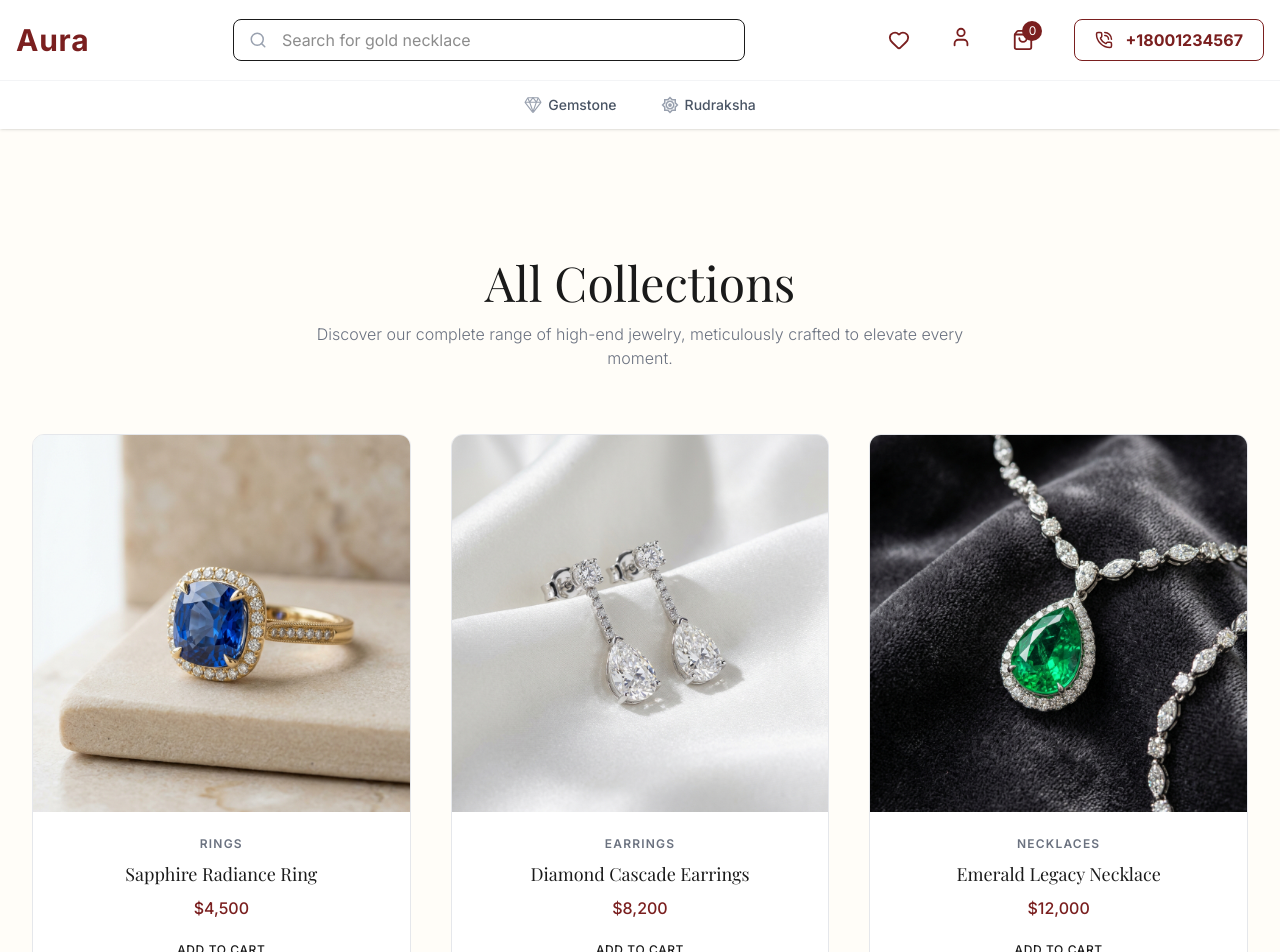
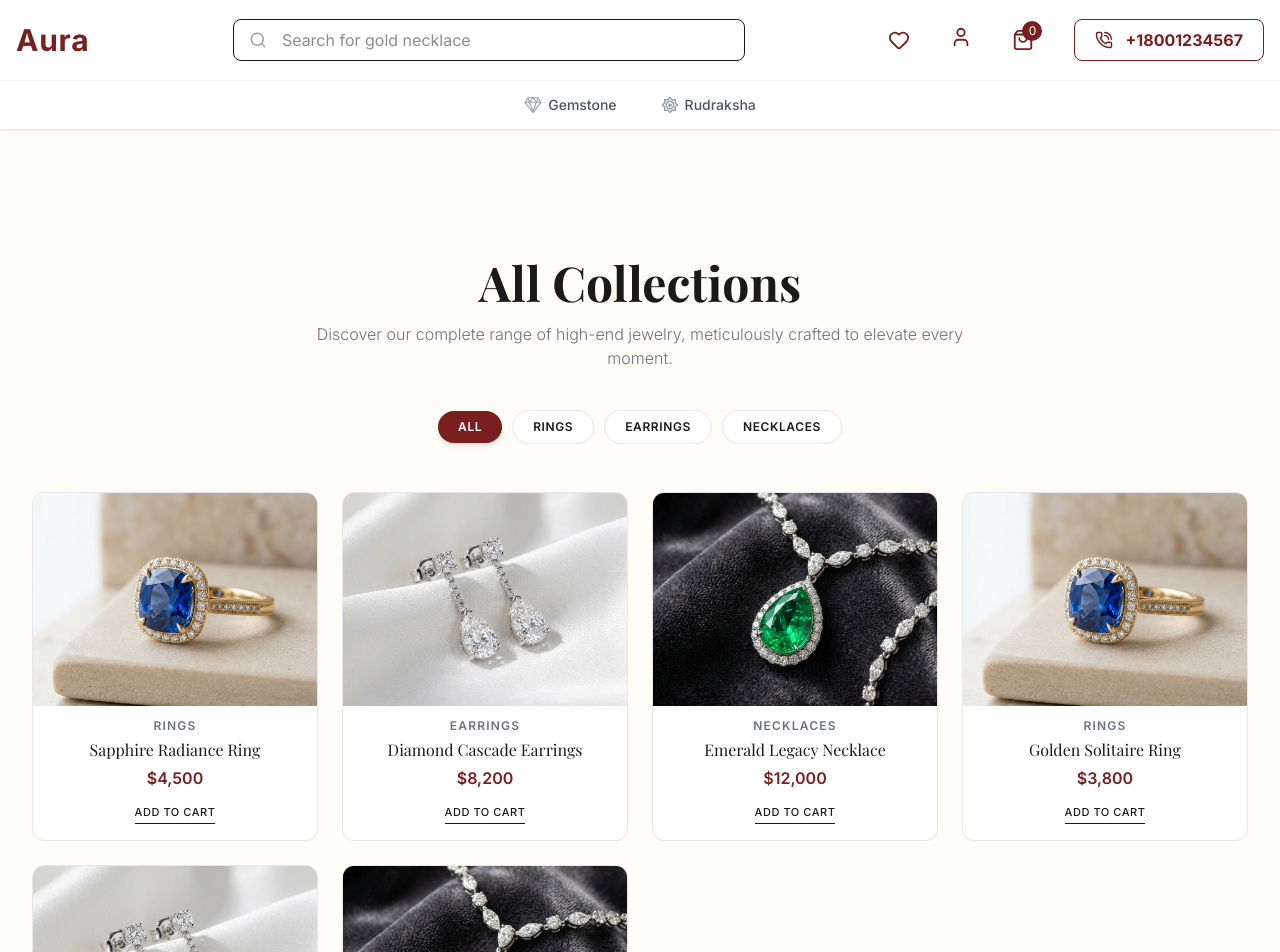
Before and after one commit to suryamani1kumar/gest, a Next.js app: page /collections in a window 1280 px wide. Shown: the top 952 px of the page. Built offline with nearby package versions, Linux system fonts and the light colour scheme; a web font is replaced by a local one.

Commit message:
Update page.tsx

```diff
--- a/src/app/collections/page.tsx
+++ b/src/app/collections/page.tsx
@@ -1,9 +1,17 @@
-import React from 'react';
+"use client";
+
+import React, { useState } from 'react';
 import Image from 'next/image';
 import Link from 'next/link';
 
-export default function CollectionsPage() {
-  const products = [
+const categories = [
+  { id: 'all', name: 'All' },
+  { id: 'Rings', name: 'Rings' },
+  { id: 'Earrings', name: 'Earrings' },
+  { id: 'Necklaces', name: 'Necklaces' },
+];
+
+const allProducts = [
   { id: 1, name: 'Sapphire Radiance Ring', category: 'Rings', price: '$4,500', image: '/images/ring.png' },
   { id: 2, name: 'Diamond Cascade Earrings', category: 'Earrings', price: '$8,200', image: '/images/earrings.png' },
   { id: 3, name: 'Emerald Legacy Necklace', category: 'Necklaces', price: '$12,000', image: '/images/hero.png' },
@@ -12,19 +20,46 @@ export default function CollectionsPage() {
   { id: 6, name: 'Sapphire Halo Pendant', category: 'Necklaces', price: '$5,400', image: '/images/hero.png' },
 ];
 
+export default function CollectionsPage() {
+  const [selectedCategory, setSelectedCategory] = useState('all');
+
+  const filteredProducts = selectedCategory === 'all'
+    ? allProducts
+    : allProducts.filter(p => p.category === selectedCategory);
+
   return (
     <div className="pt-32 pb-24 bg-[#FFFDF8] min-h-screen">
       <div className="max-w-7xl mx-auto px-4 sm:px-6 lg:px-8">
-        <div className="text-center mb-16">
-          <h1 className="text-4xl md:text-5xl font-serif text-[#1A1A1A] mb-4">All Collections</h1>
+
+        {/* Header */}
+        <div className="text-center mb-10">
+          <h1 className="text-4xl md:text-5xl font-serif text-[#1A1A1A] mb-4 font-bold">All Collections</h1>
           <p className="text-[#6B7280] max-w-2xl mx-auto font-light">Discover our complete range of high-end jewelry, meticulously crafted to elevate every moment.</p>
         </div>
 
-        <div className="grid grid-cols-1 md:grid-cols-2 lg:grid-cols-3 gap-10">
-          {products.map((product) => (
-            <div key={product.id} className="group relative block overflow-hidden border border-[#E5E7EB] pb-6 hover:shadow-lg transition-shadow duration-300 rounded-xl bg-white">
+        {/* Category Filter Pills */}
+        <div className="flex items-center justify-center flex-wrap gap-2.5 mb-12">
+          {categories.map((cat) => (
+            <button
+              key={cat.id}
+              onClick={() => setSelectedCategory(cat.id)}
+              className={`px-5 py-2 rounded-full text-xs font-semibold uppercase tracking-wider transition-all duration-300 cursor-pointer ${
+                selectedCategory === cat.id
+                  ? 'bg-[#7A1F1F] text-white shadow-md'
+                  : 'bg-white text-[#1A1A1A] border border-[#E5E7EB] hover:border-[#7A1F1F] hover:text-[#7A1F1F]'
+              }`}
+            >
+              {cat.name}
+            </button>
+          ))}
+        </div>
+
+        {/* Products Grid */}
+        <div className="grid grid-cols-2 sm:grid-cols-3 lg:grid-cols-4 gap-4 sm:gap-6">
+          {filteredProducts.map((product) => (
+            <div key={product.id} className="group relative block overflow-hidden border border-[#E5E7EB] pb-4 hover:shadow-md transition-all duration-300 rounded-xl bg-white">
               <Link href={`/collections/${product.id}`} className="block">
-                <div className="aspect-square overflow-hidden bg-neutral-100 relative mb-6">
+                <div className="aspect-[4/3] overflow-hidden bg-neutral-100 relative mb-3">
                   <Image
                     src={product.image}
                     alt={product.name}
@@ -33,24 +68,25 @@ export default function CollectionsPage() {
                   />
                 </div>
 
-                <div className="px-6 text-center">
-                  <span className="text-[#6B7280] uppercase tracking-widest text-xs font-semibold block mb-2">
+                <div className="px-3 sm:px-4 text-center">
+                  <span className="text-[#6B7280] uppercase tracking-widest text-[10px] sm:text-xs font-semibold block mb-1">
                     {product.category}
                   </span>
-                  <h3 className="text-lg font-serif text-[#1A1A1A] mb-2">
+                  <h3 className="text-sm sm:text-base font-serif text-[#1A1A1A] mb-1 line-clamp-1">
                     {product.name}
                   </h3>
-                  <p className="text-[#7A1F1F] font-medium mb-4">{product.price}</p>
+                  <p className="text-[#7A1F1F] font-semibold text-sm sm:text-base mb-2">{product.price}</p>
                 </div>
               </Link>
-              <div className="px-6 text-center">
-                <button className="text-[#1A1A1A] border-b border-[#1A1A1A] pb-1 uppercase tracking-wider text-xs hover:text-[#B8860B] hover:border-[#B8860B] transition-colors font-medium relative z-10 cursor-pointer">
+              <div className="px-3 sm:px-4 text-center">
+                <button className="text-[#1A1A1A] border-b border-[#1A1A1A] pb-0.5 uppercase tracking-wider text-[11px] hover:text-[#B8860B] hover:border-[#B8860B] transition-colors font-medium relative z-10 cursor-pointer">
                   Add to Cart
                 </button>
               </div>
             </div>
           ))}
         </div>
+
       </div>
     </div>
   );
```
Lines whose indentation alone changed are shown as unchanged.
